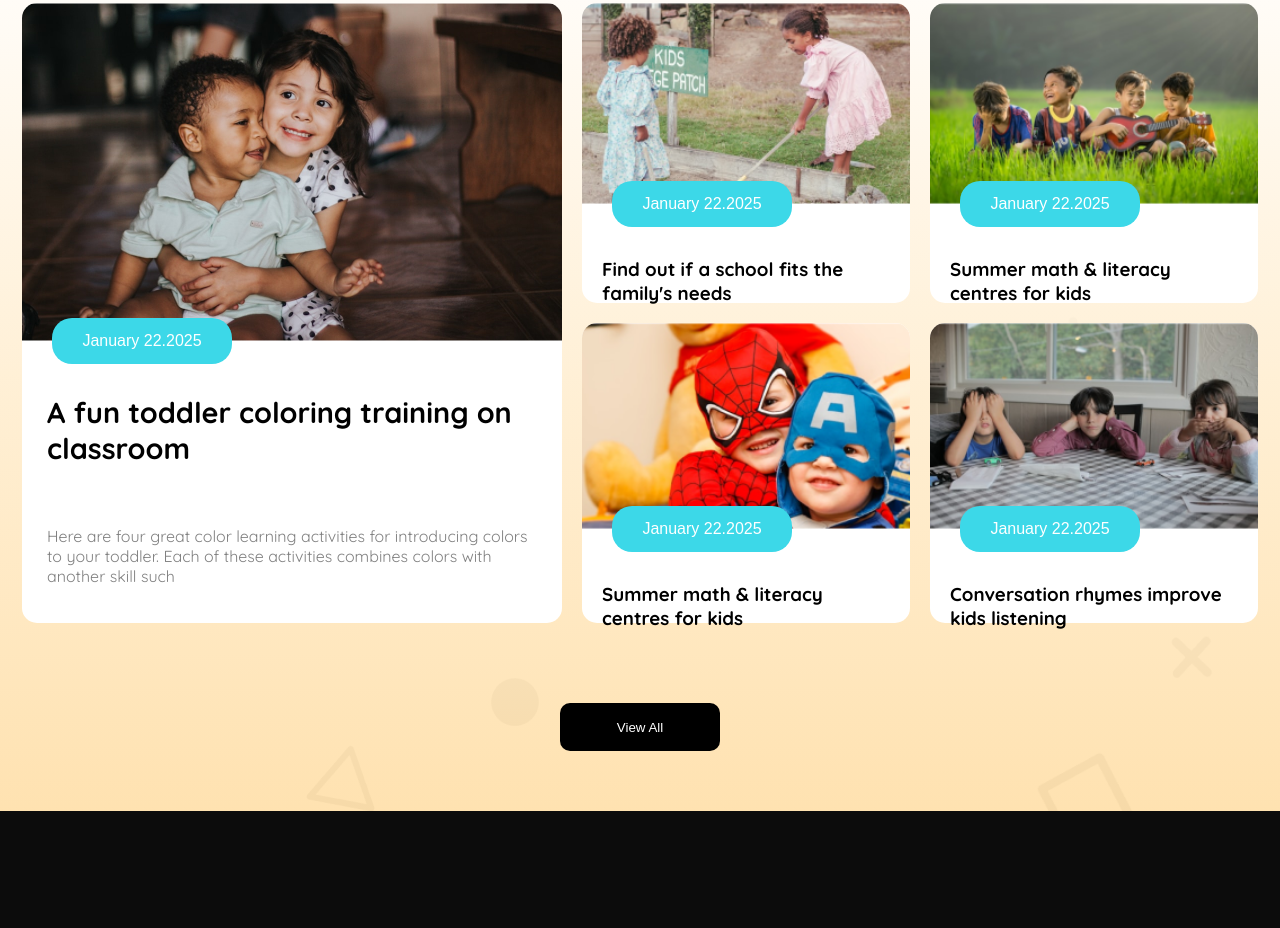
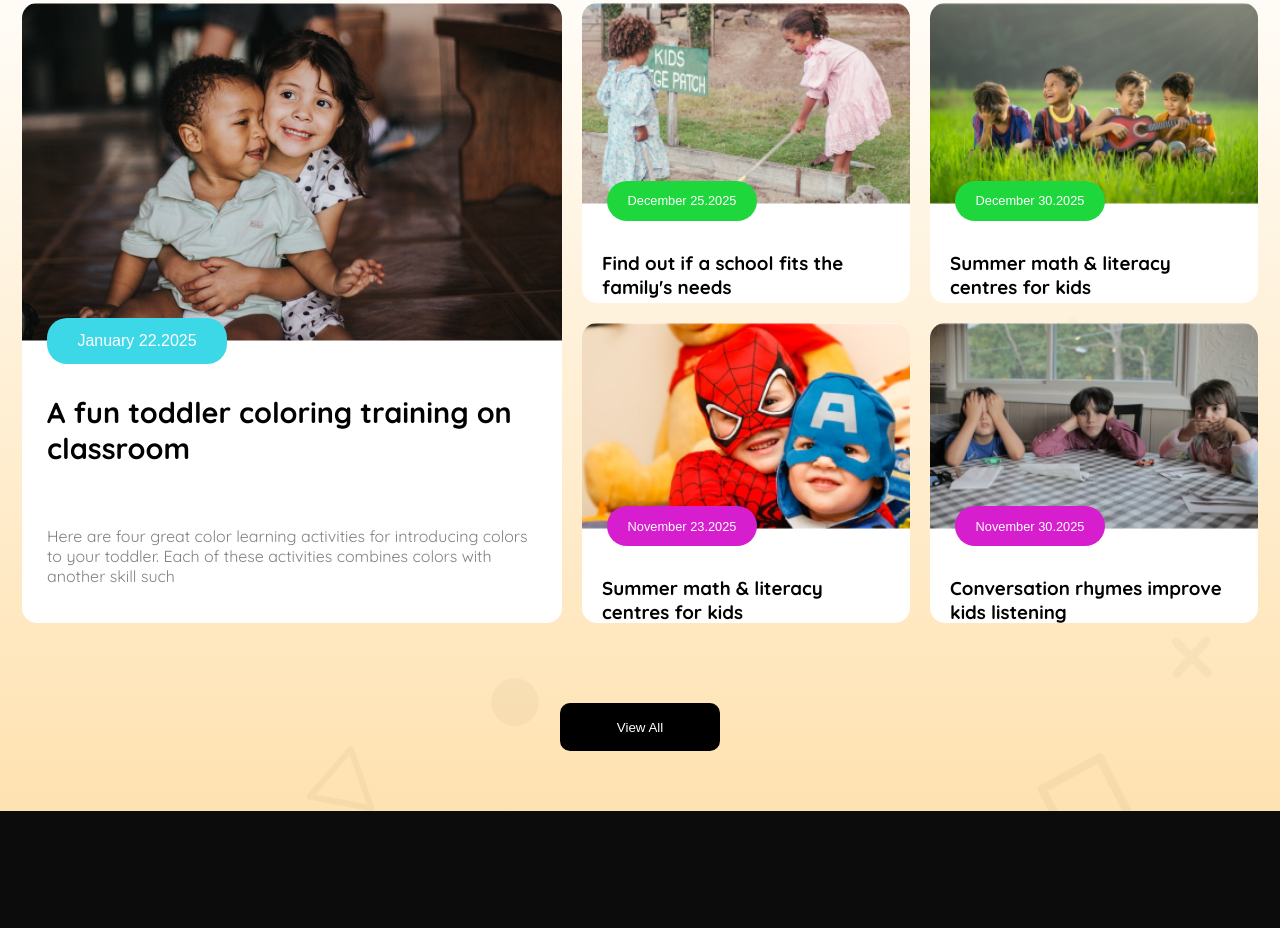
Before and after one commit to toufik0661/assignment-2, a plain HTML site: page index.html in a window 1280 px wide. Shown: the part 1655-2583 px from the top of the page. Drawn offline with Linux system fonts and the light colour scheme.

Commit message:
final commit

```diff
--- a/index.html
+++ b/index.html
@@ -105,7 +105,7 @@
       <div class="stories_box">
         <div class="box_spen2" id="box1">
           <img src="./assets/story-1.png" alt="">
-          <div class="january">
+          <div class="january date">
             <input class="january_btn" type="button" value="January 22.2025">
           </div>
           <h3 class="stories_box_title1">A fun toddler coloring training on
@@ -116,32 +116,32 @@
         </div>
         <div class="box" id="box2">
           <img src="./assets/story-2.png" alt="">
-          <div class="january">
-            <input class="january_btn" type="button" value="January 22.2025">
+          <div class="december date">
+            <input class="december_btn" type="button" value="December 25.2025">
           </div>
           <h3 class="stories_box_title">Find out if a school fits the
             family's needs</h3>
         </div>
         <div class="box" id="box3">
           <img src="./assets/story-3.png" alt="">
-          <div class="january">
-            <input class="january_btn" type="button" value="January 22.2025">
+          <div class="december date">
+            <input class="december_btn" type="button" value="December 30.2025">
           </div>
           <h3 class="stories_box_title">Summer math & literacy
             centres for kids</h3>
         </div>
         <div class="box" id="box4">
           <img src="./assets/story-4.png" alt="">
-          <div class="january">
-            <input class="january_btn" type="button" value="January 22.2025">
+          <div class="november date">
+            <input class="november_btn" type="button" value="November 23.2025">
           </div>
           <h3 class="stories_box_title">Summer math & literacy
             centres for kids</h3>
         </div>
         <div class="box" id="box5">
           <img src="./assets/story-5.png" alt="">
-          <div class="january">
-            <input class="january_btn" type="button" value="January 22.2025">
+          <div class="november date">
+            <input class="november_btn" type="button" value="November 30.2025">
           </div>
           <h3 class="stories_box_title">Conversation rhymes
             improve kids listening</h3>
@@ -152,7 +152,9 @@
       </div>
     </section>
   </main>
+
   <!-- footer section -->
+
   <footer class="footer_section">
     <div class="footer">
       <div class="footer1">
--- a/style/style.css
+++ b/style/style.css
@@ -54,6 +54,10 @@
 
 main>section {
   margin-top: 0;
+}
+.date {
+  margin-top: -27px;
+  margin-left: 25px;
 }
 
 /* Navbar Related Style */
@@ -307,11 +311,6 @@ main>section {
   border-radius: 15px 15px 0 0;
 }
 
-.january {
-  margin-top: -27px;
-  margin-left: 30px;
-}
-
 .january_btn {
   width: 180px;
   height: 46px;
@@ -319,6 +318,27 @@ main>section {
   border: none;
   border-radius: 20px;
   font-size: 1rem;
+  color: #FFFFFF;
+
+}
+
+.december_btn {
+  width: 150px;
+  height: 40px;
+  background-color: #1ed73d;
+  border: none;
+  border-radius: 20px;
+  font-size: .8rem;
+  color: #FFFFFF;
+
+}
+.november_btn {
+  width: 150px;
+  height: 40px;
+  background-color: #d71ece;
+  border: none;
+  border-radius: 20px;
+  font-size: .8rem;
   color: #FFFFFF;
 
 }
```
